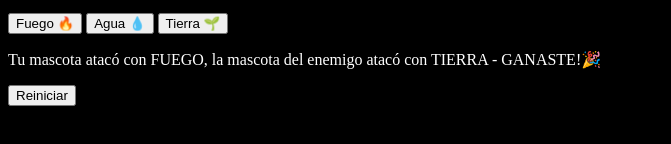
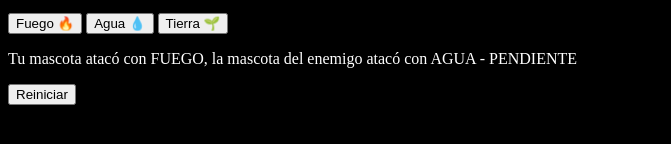
Before and after one commit to CarlosMS12/Mokepon-Project, a plain HTML site: page mokepon/mokepon.html in a window 1280 px wide. Both pictures are taken after a click on the button "Fuego 🔥". Shown: the part 272-416 px from the top of the page, 0-671 px from the left. Drawn offline with Linux system fonts and the light colour scheme.

Commit message:
mensajes del combate

```diff
--- a/mokepon/js/mokepon.js
+++ b/mokepon/js/mokepon.js
@@ -84,6 +84,16 @@ function ataqueAleatorioEnemigo() {
         ataqueEnemigo = "TIERRA"
     }
 
+    crearMensaje()
+
+}
+
+function crearMensaje() {
+    let sectionMensajes = document.getElementById("mensajes")
+    let parrafo = document.createElement("p")
+    parrafo.innerHTML = "Tu mascota atacó con " + ataqueJugador + ", la mascota del enemigo atacó con " + ataqueEnemigo + " - PENDIENTE"
+
+    sectionMensajes.appendChild(parrafo)
 }
 
 function aleatorio(min, max) {
--- a/mokepon/mokepon.html
+++ b/mokepon/mokepon.html
@@ -62,7 +62,7 @@
     </section>
 
     <section id="mensajes">
-        <p>Tu mascota atacó con FUEGO, la mascota del enemigo atacó con TIERRA - GANASTE!🎉</p>
+        <!-- <p>Tu mascota atacó con FUEGO, la mascota del enemigo atacó con TIERRA - GANASTE!🎉</p> -->
     </section>
 
     <section id="reiniciar">
```
